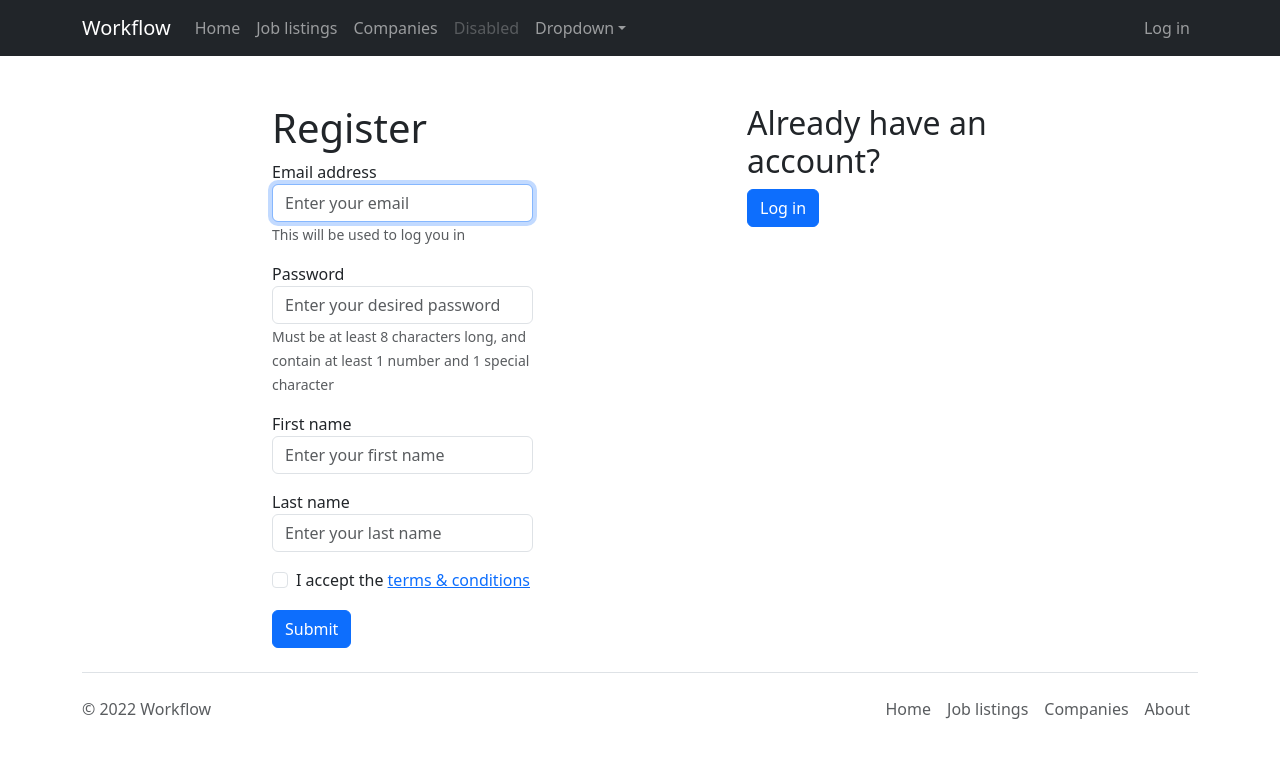
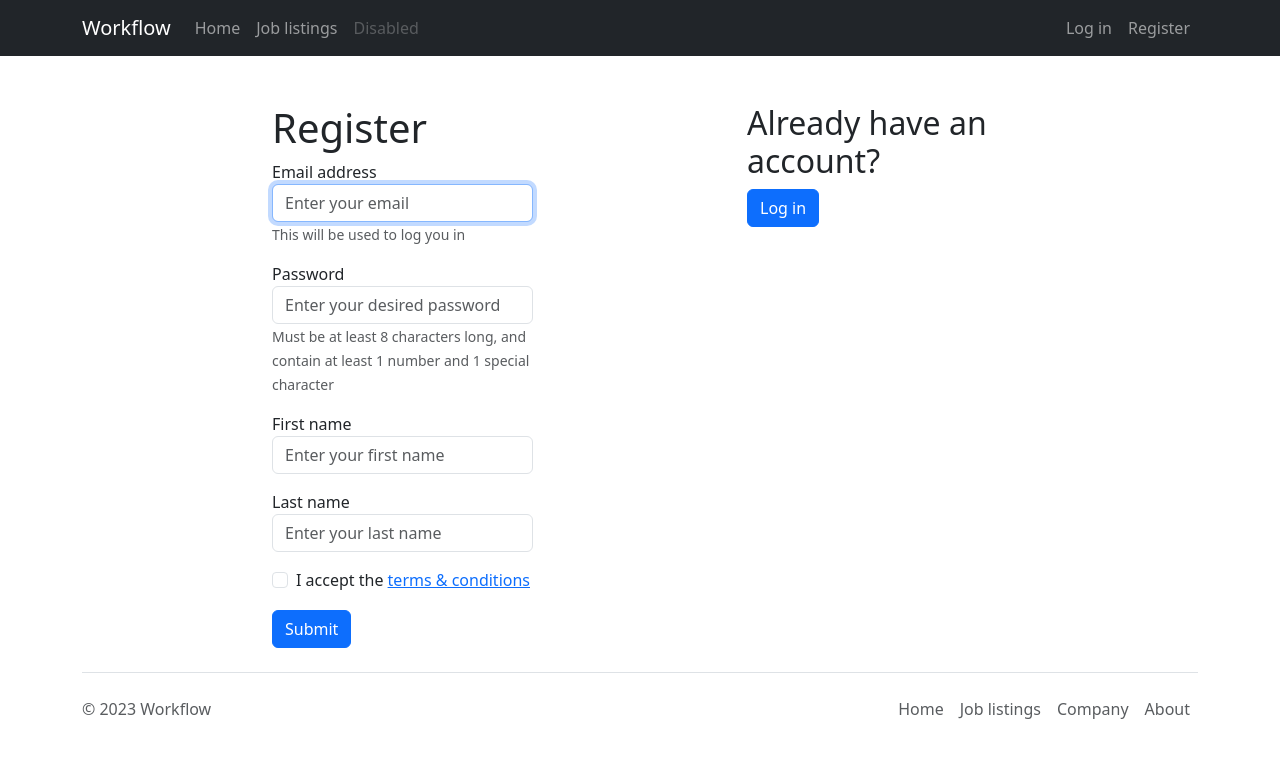
Before and after one commit to ostepizza/workflow, a PHP site: page /user/register.php in a window 1280 px wide. Shown: the top 758 px of the page. Run offline with PHP 8.4, Linux system fonts and the light colour scheme.

Commit message:
Minor fixes and upgrades
Fixed 403 pathing
Started on edit user page
Various template changes and fixes
Added requirement to not be logged in
Some SQL updates for the future

```diff
--- a/SQL_FILES/tables.sql
+++ b/SQL_FILES/tables.sql
@@ -12,7 +12,9 @@ CREATE TABLE `user` (
     `location` varchar(255) DEFAULT NULL,
     `birthday` date DEFAULT NULL,
     `picture` longblob DEFAULT NULL,
-  `cv` longblob DEFAULT NULL
+    `cv` longblob DEFAULT NULL,
+    `searchable` TINYINT(1) DEFAULT 0 NOT NULL,
+    `competence` VARCHAR(5000) DEFAULT NULL;
 ) ENGINE=InnoDB DEFAULT CHARSET=utf8mb4 COLLATE=utf8mb4_general_ci;
 
 -- Add primary key 'id' to table 'user'
--- a/assets/include/template.php
+++ b/assets/include/template.php
@@ -1,13 +1,13 @@
 <?php
 session_start();
 
-function makePage($code, $title="Page", $userFeedback=NULL, $userFeedbackColor="primary", $requireLogin=false) {
+function makePage($code, $title="Page", $userFeedback=NULL, $userFeedbackColor="primary", $requireLogin=false, $requireNoUser=false) {
 $pageTitle = $title;
 $currentURL = $_SERVER['REQUEST_URI'];
 $relativePathToRoot = str_repeat('../', (substr_count($currentURL, '/')-2));
 
-if ($requireLogin == true && empty($_SESSION['user_id'])) {
-    header('Location: ../403.php');
+if (($requireLogin && empty($_SESSION['user_id'])) || ($requireNoUser && !empty($_SESSION['user_id']))) {
+    header('Location: ' . $relativePathToRoot . '403.php');
 }
 
 echo '
@@ -36,29 +36,23 @@ echo '
                     <a class="nav-link" href="' . $relativePathToRoot . 'jobs/index.php">Job listings</a>
                 </li>
                 <li class="nav-item">
-                    <a class="nav-link" href="' . $relativePathToRoot . 'company/index.php">Companies</a>
-                </li>
-                <li class="nav-item">
                     <a class="nav-link disabled" aria-disabled="true">Disabled</a>
-                </li>
-                <li class="nav-item dropdown">
-                    <a class="nav-link dropdown-toggle" href="#" data-bs-toggle="dropdown">Dropdown</a>
-                    <ul class="dropdown-menu">
-                        <li><a class="dropdown-item" href="#">test</a></li>
-                        <li><a class="dropdown-item" href="#">test</a></li>
-                        <li><a class="dropdown-item" href="#">testeeeee</a></li>
-                    </ul>
                 </li>
             </ul>';
 
             if (!empty($_SESSION['user_id'])) {
                 echo '
                 <ul class="navbar-nav mb-2 mb-lg-0">
-                    <li class="nav-item">
-                        <a class="nav-link" href="' . $relativePathToRoot . 'user/index.php">My profile</a>
-                    </li>
-                    <li class="nav-item">
-                        <a class="nav-link" href="' . $relativePathToRoot . 'user/logout.php">Log out</a>
+                    <li class="nav-item dropdown">
+                        <a class="nav-link dropdown-toggle" href="#" data-bs-toggle="dropdown">Hello, ' . $_SESSION['user_id'] . '!</a>
+                        <ul class="dropdown-menu">
+                            <li class="nav-item">
+                                <a class="dropdown-item" href="' . $relativePathToRoot . 'user/index.php">My profile</a>
+                            </li>
+                            <li class="nav-item">
+                                <a class="dropdown-item" href="' . $relativePathToRoot . 'user/logout.php">Log out</a>
+                            </li>
+                        </ul>
                     </li>
                 </ul>
                 ';
@@ -67,6 +61,9 @@ echo '
                 <ul class="navbar-nav mb-2 mb-lg-0">
                     <li class="nav-item">
                         <a class="nav-link" href="' . $relativePathToRoot . 'user/login.php">Log in</a>
+                    </li>
+                    <li class="nav-item">
+                        <a class="nav-link" href="' . $relativePathToRoot . 'user/register.php">Register</a>
                     </li>
                 </ul>
                 ';
@@ -91,13 +88,21 @@ echo '
     </main>
     <div class="container">
         <footer class="d-flex flex-wrap justify-content-between align-items-center py-3 my-4 border-top">
-            <p class="col-md-4 mb-0 text-muted">&copy; 2022 Workflow</p>
+            <p class="col-md-4 mb-0 text-muted">&copy; ' . date("Y") . ' Workflow</p>
 
             <ul class="nav col-md-4 justify-content-end">
-              <li class="nav-item"><a href="#" class="nav-link px-2 text-muted">Home</a></li>
-              <li class="nav-item"><a href="#" class="nav-link px-2 text-muted">Job listings</a></li>
-              <li class="nav-item"><a href="#" class="nav-link px-2 text-muted">Companies</a></li>
-              <li class="nav-item"><a href="#" class="nav-link px-2 text-muted">About</a></li>
+                <li class="nav-item">
+                    <a class="nav-link px-2 text-muted" href="#">Home</a>
+                </li>
+                <li class="nav-item">
+                    <a class="nav-link px-2 text-muted" href="#">Job listings</a>
+                </li>
+                <li class="nav-item">
+                    <a class="nav-link px-2 text-muted" href="' . $relativePathToRoot . 'company/index.php">Company</a>
+                </li>
+                <li class="nav-item">
+                    <a class="nav-link px-2 text-muted" href="#">About</a>
+                </li>
             </ul>
         </footer>
     </div>
--- a/user/index.php
+++ b/user/index.php
@@ -10,6 +10,7 @@ $conn = createDBConnection(); //Connects to the database
 <div class="row mt-5">
     <div class="col-md-12">
         <h1>User</h1>
+        <a href="edit.php" class="btn btn-primary active" role="button">Edit profile</a><br>
         <?php
         $user_id = $_SESSION['user_id'];
 
--- a/user/login.php
+++ b/user/login.php
@@ -109,4 +109,4 @@ function display() {
 <?php
 }
 
-makePage('display', 'Log in', $feedbackForUser, $feedbackColor);
+makePage('display', 'Log in', $feedbackForUser, $feedbackColor, requireNoUser: true);
--- a/user/register.php
+++ b/user/register.php
@@ -184,4 +184,4 @@ function display() {
 <?php
 }
 
-makePage('display', 'Register', $feedbackForUser, $feedbackColor);
+makePage('display', 'Register', $feedbackForUser, $feedbackColor, requireNoUser: true);
```
Also changed, not shown: user/edit.php (added, +19 -0 lines). Lines whose indentation alone changed are shown as unchanged.
